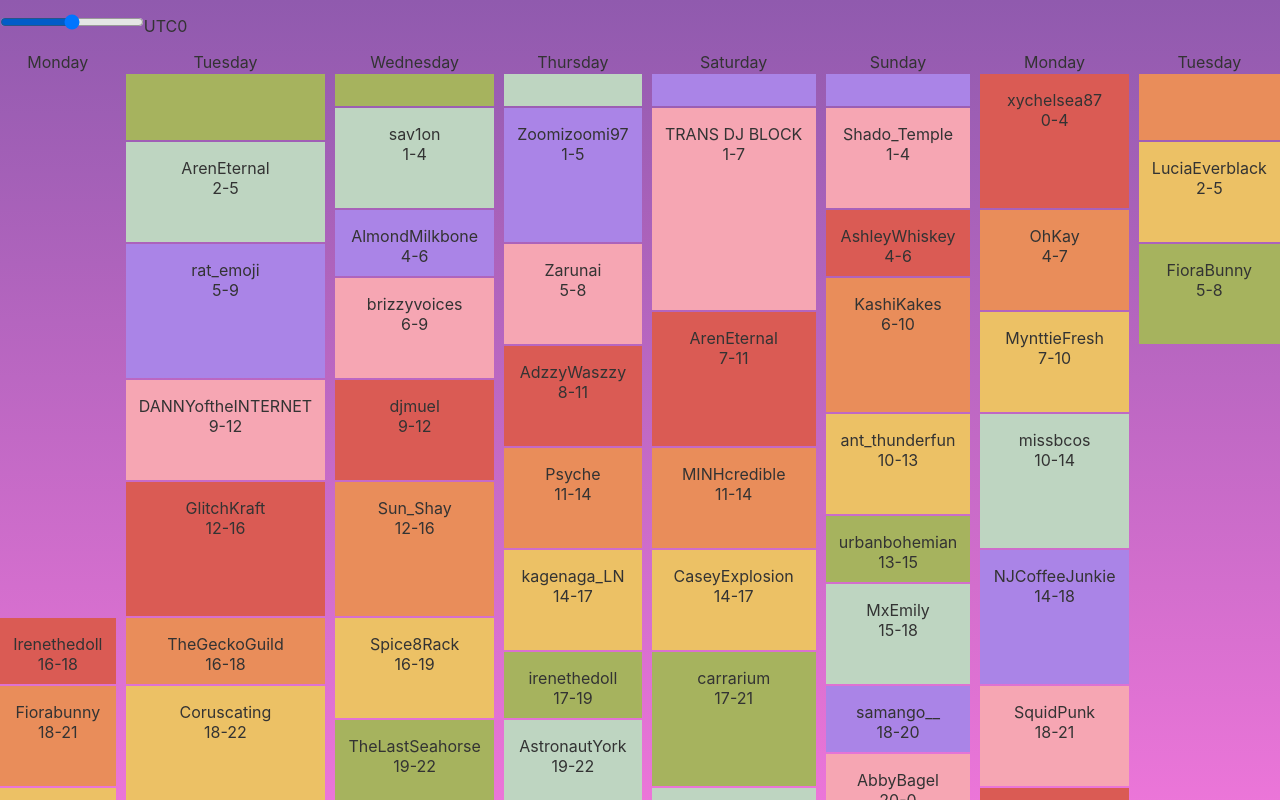
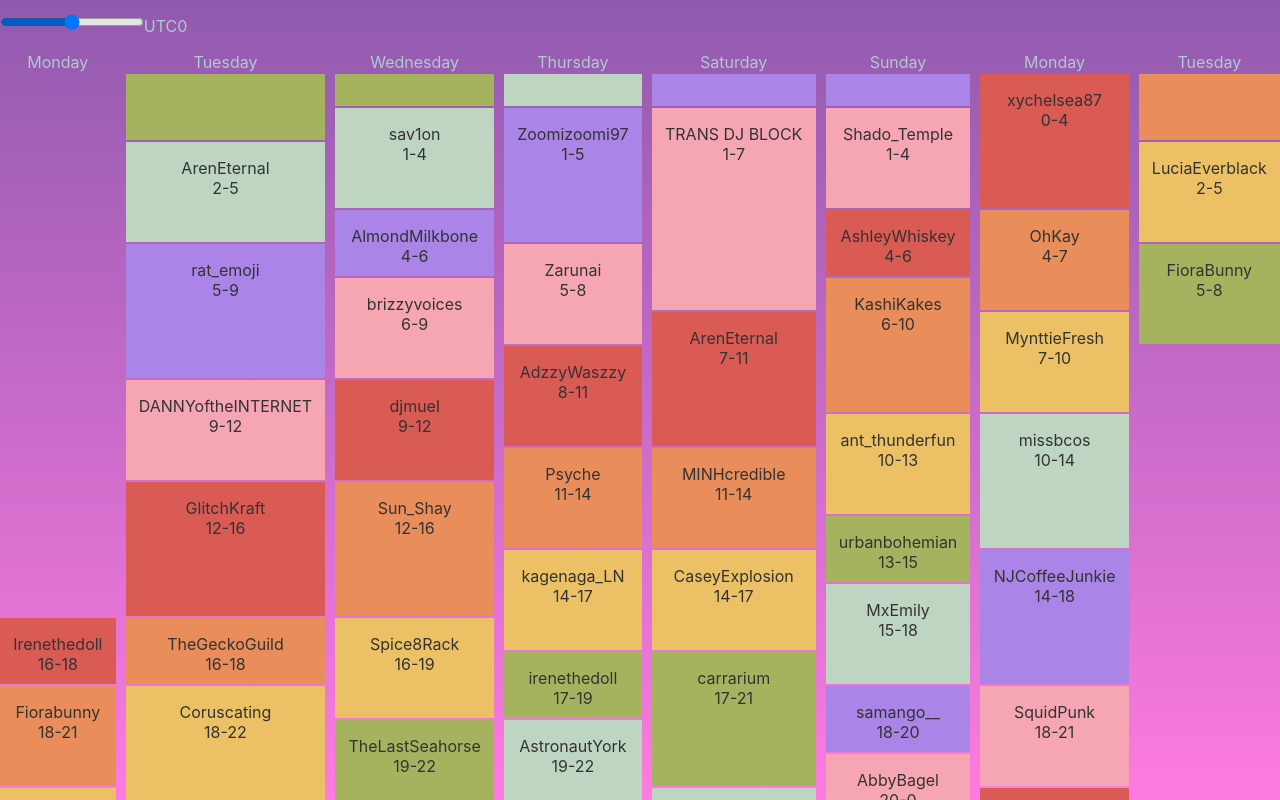
Before and after one commit to blueish4/p2p-planner, a Svelte app: page / in a window 1280 px wide. Shown: the top 800 px of the page. Built offline with nearby package versions, Linux system fonts and the light colour scheme.

Commit message:
theming changes

```diff
--- a/src/App.svelte
+++ b/src/App.svelte
@@ -29,6 +29,7 @@
 	@media (min-width: 640px) {
 		main {
 			max-width: none;
+			height:100vh
 		}
 	}
 	.calendar {
@@ -48,9 +49,11 @@
 	.header {
 		text-align: center;
 		height: 0.5fr;
+		color: #b1c9ce;
 	}
 	.tzSelector {
 		display: inline-flex;
+		color: #b1c9ce;
 	}
 	#copyright {
 		margin-bottom: 0;
--- a/src/Timeslot.svelte
+++ b/src/Timeslot.svelte
@@ -49,5 +49,6 @@
 	}
 	.header {
 		min-height: 0.5fr;
+		color: #b1c9ce;
 	}
 </style>
```
